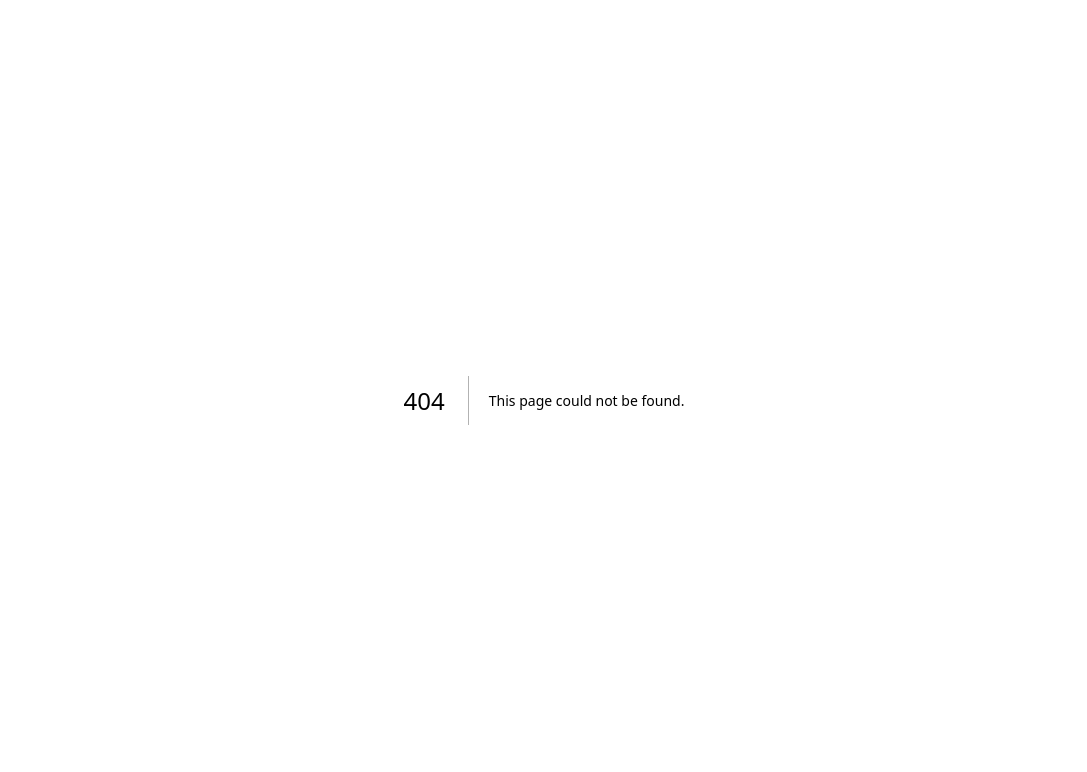
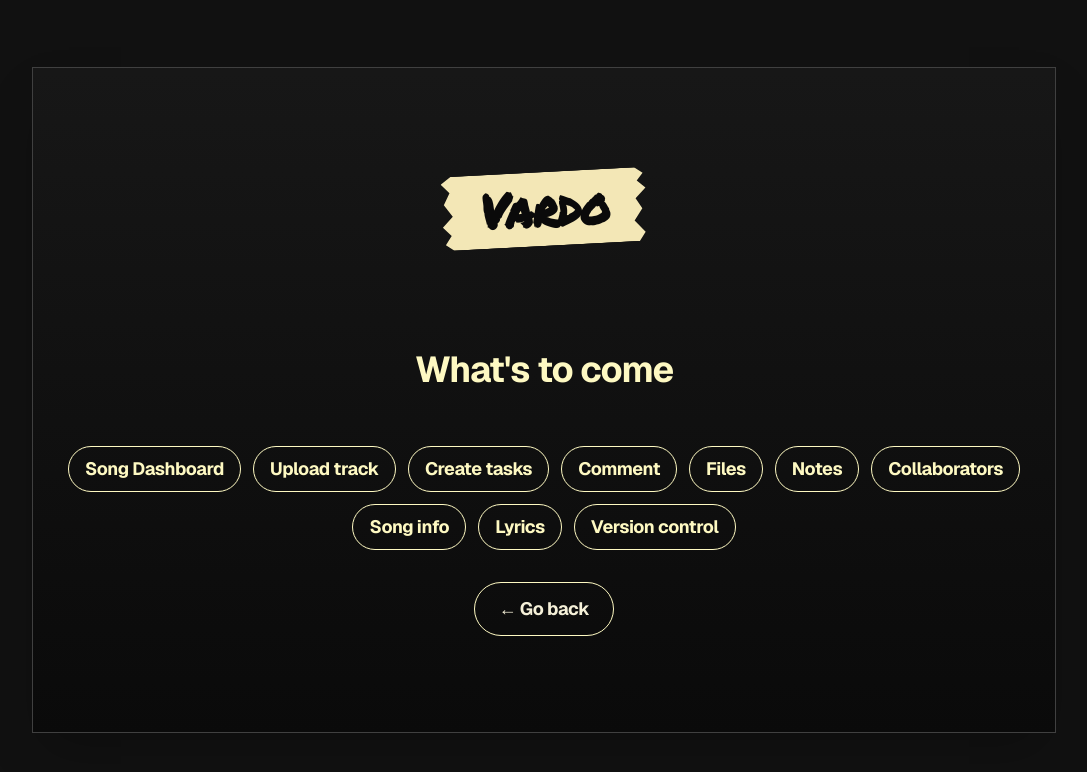
Before and after one commit to Kaardal88/project-exam-2, a Next.js app: page /pages/songDashboard in a window 1280 px wide. Before the commit this address had no page. Shown: the top 772 px of the page, without its empty margins (96-1183 px from the left). Built offline with nearby package versions, Linux system fonts and the light colour scheme; sample sign-in values are in the browser's storage.

Commit message:
added coming soon dashboard

```diff
--- a/app/pages/bandProfile/page.tsx
+++ b/app/pages/bandProfile/page.tsx
@@ -4,7 +4,7 @@ import { useEffect, useState, useCallback } from "react";
 import { useRouter, useSearchParams } from "next/navigation";
 import { Modal } from "@/components/Modal";
 import Link from "next/link";
-import { ExternalLink } from "lucide-react";
+import { ExternalLink, Plus } from "lucide-react";
 
 import { NavBar } from "@/components/NavBar";
 import { BandCalendar } from "@/components/calendar/BandCalendar";
@@ -523,13 +523,22 @@ function BandProfileContent() {
 
           <p className="mt-1 text-sm text-neutral-400">@{band?.band_name}</p>
           {role === "band_leader" && (
-            <button
-              className="absolute top-4 right-4 rounded-full border border-neutral-600 bg-neutral-950/80 px-4 py-2 text-xs font-semibold text-yellow-100 transition hover:border-yellow-200 hover:bg-neutral-800 hover:cursor-pointer"
-              onClick={() => setEditBandModalOpen(true)}
-            >
-              <p className="text-xs md:text-sm lg:text-base">Edit profile</p>
-            </button>
+            <div className="mt-2 justify-end flex items-center  gap-2 text-sm text-neutral-300">
+              <button
+                className=" rounded-full border border-neutral-600 bg-neutral-950/80 px-4 py-2 text-xs font-semibold text-yellow-100 transition hover:border-yellow-200 hover:bg-neutral-800 hover:cursor-pointer"
+                onClick={() => setEditBandModalOpen(true)}
+              >
+                <p className="text-xs md:text-sm lg:text-base">Edit profile</p>
+              </button>
+              <Link
+                href={`/pages/songDashboard?bandId=${bandId}`}
+                className="rounded-full border border-yellow-100 p-2 text-yellow-100 transition hover:border-yellow-200 hover:bg-yellow-200 hover:text-black md:text-sm lg:text-base justify-between flex items-center gap-2 hover:cursor-pointer"
+              >
+                <Plus className="h-4 w-4" /> New project
+              </Link>
+            </div>
           )}
+
           {editBandModalOpen && (
             <EditBandProfileModal
               isOpen={editBandModalOpen}
--- /dev/null
+++ b/app/pages/songDashboard/page.tsx
@@ -0,0 +1,93 @@
+"use client";
+
+import Link from "next/link";
+import { useRouter, useSearchParams } from "next/navigation";
+import { useEffect } from "react";
+
+export default function SongDashboardPage() {
+  const router = useRouter();
+  const searchParams = useSearchParams();
+
+  const bandId = searchParams.get("bandId");
+
+  useEffect(() => {
+    const token = localStorage.getItem("token");
+
+    if (!token) {
+      router.push("/pages/auth/login");
+    }
+  }, [router]);
+
+  const backHref = bandId
+    ? `/pages/bandProfile?id=${bandId}`
+    : "/pages/userProfile";
+  return (
+    <>
+      <section className="mx-auto  my-auto px-4 sm:px-6 w-full max-w-2xl md:max-w-4xl lg:max-w-5xl overflow-hidden border border-neutral-700 from-neutral-950 to-neutral-900 bg-linear-to-t shadow-2xl p-24 ">
+        <div className="flex w-max justify-center mx-auto mt-2 mb-24 bg-[#f3e7b6] text-neutral-950 px-8 sm:px-10 py-3 font-black shadow-[0_8px_25px_rgba(0,0,0,0.45)] -rotate-3 [clip-path:polygon(6%_0%,94%_0%,98%_8%,95%_18%,99%_28%,94%_42%,97%_56%,93%_72%,98%_88%,95%_100%,6%_100%,2%_92%,5%_80%,1%_68%,6%_54%,2%_38%,5%_22%,1%_10%)]">
+          <Link href="/">
+            <span className="text-3xl md:text-4xl lg:text-5xl font-black tracking-tight hover:opacity-90 transition font-[family-name:var(--font-marker)]">
+              Vardo
+            </span>
+          </Link>
+        </div>
+        <h1 className="text-center  md:text-4xl font-bold tracking-tight text-yellow-100  px-4 py-2 rounded-full">
+          What&apos;s to come
+        </h1>
+        <div className="mb-2 mt-12 flex flex-wrap w-full items-center justify-center gap-3">
+          <h3 className="text-center text-xs md:text-base lg:text-lg font-bold tracking-tight text-yellow-100 border border-yellow-100 px-4 py-2 rounded-full">
+            Song Dashboard
+          </h3>
+          <h3 className="text-center text-xs md:text-base lg:text-lg font-bold tracking-tight text-yellow-100 border border-yellow-100 px-4 py-2 rounded-full">
+            Upload track
+          </h3>
+          <h3 className="text-center text-xs md:text-base lg:text-lg font-bold tracking-tight text-yellow-100 border border-yellow-100 px-4 py-2 rounded-full">
+            Create tasks
+          </h3>
+          <h3 className="text-center text-xs md:text-base lg:text-lg font-bold tracking-tight text-yellow-100 border border-yellow-100 px-4 py-2 rounded-full">
+            Comment
+          </h3>
+          <h3 className="text-center text-xs md:text-base lg:text-lg font-bold tracking-tight text-yellow-100 border border-yellow-100 px-4 py-2 rounded-full">
+            Files
+          </h3>
+          <h3 className="text-center text-xs md:text-base lg:text-lg font-bold tracking-tight text-yellow-100 border border-yellow-100 px-4 py-2 rounded-full">
+            Notes
+          </h3>
+          <h3 className="text-center text-xs md:text-base lg:text-lg font-bold tracking-tight text-yellow-100 border border-yellow-100 px-4 py-2 rounded-full">
+            Collaborators
+          </h3>
+          <h3 className="text-center text-xs md:text-base lg:text-lg font-bold tracking-tight text-yellow-100 border border-yellow-100 px-4 py-2 rounded-full">
+            Song info
+          </h3>
+          <h3 className="text-center text-xs md:text-base lg:text-lg font-bold tracking-tight text-yellow-100 border border-yellow-100 px-4 py-2 rounded-full">
+            Lyrics
+          </h3>
+          <h3 className="text-center text-xs md:text-base lg:text-lg font-bold tracking-tight text-yellow-100 border border-yellow-100 px-4 py-2 rounded-full">
+            Version control
+          </h3>
+        </div>
+        <div className="mt-8 flex justify-center">
+          <Link
+            href={backHref}
+            className="
+      inline-flex items-center gap-2
+      rounded-full
+      border border-yellow-100
+      px-6 py-3
+      text-sm md:text-base lg:text-lg
+      font-bold tracking-tight
+      text-yellow-100
+      transition
+      hover:border-yellow-200
+      hover:bg-yellow-200
+      hover:!text-black
+      hover:cursor-pointer
+    "
+          >
+            ← Go back
+          </Link>
+        </div>
+      </section>
+    </>
+  );
+}
```
